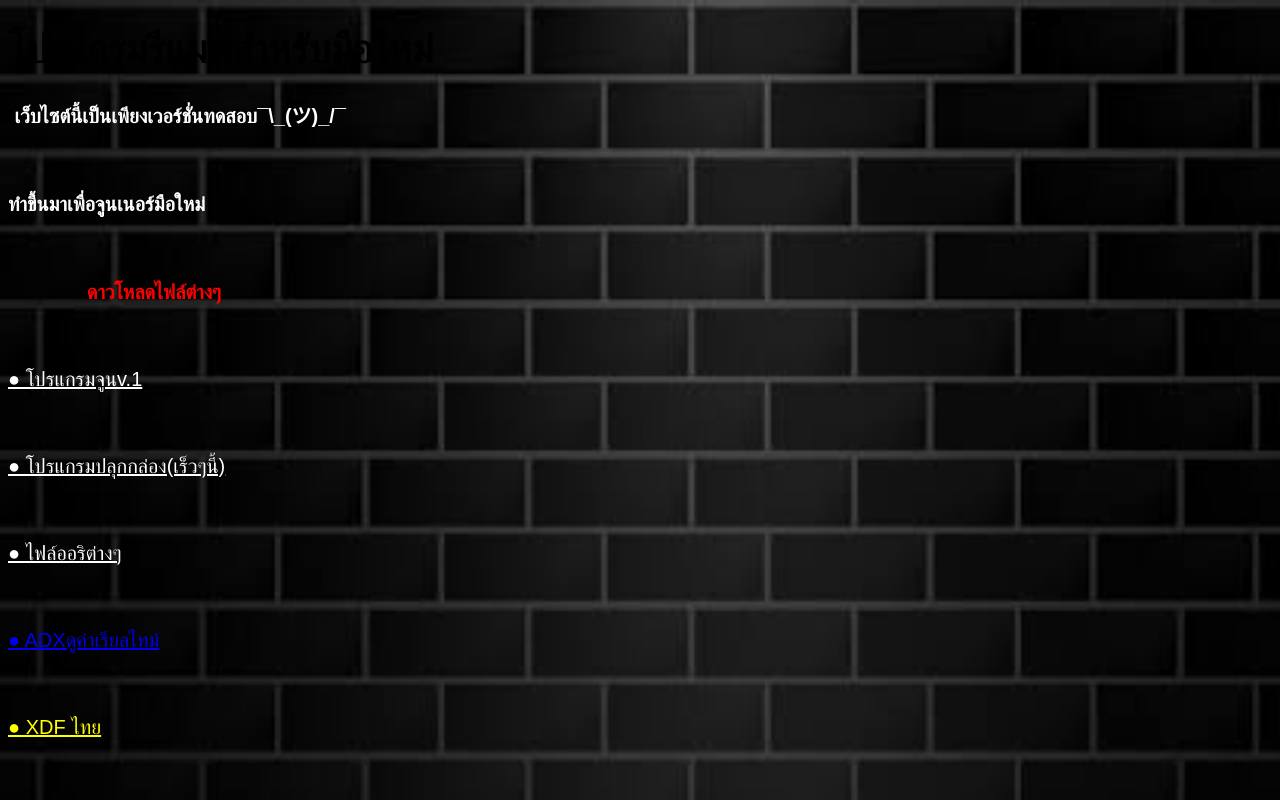
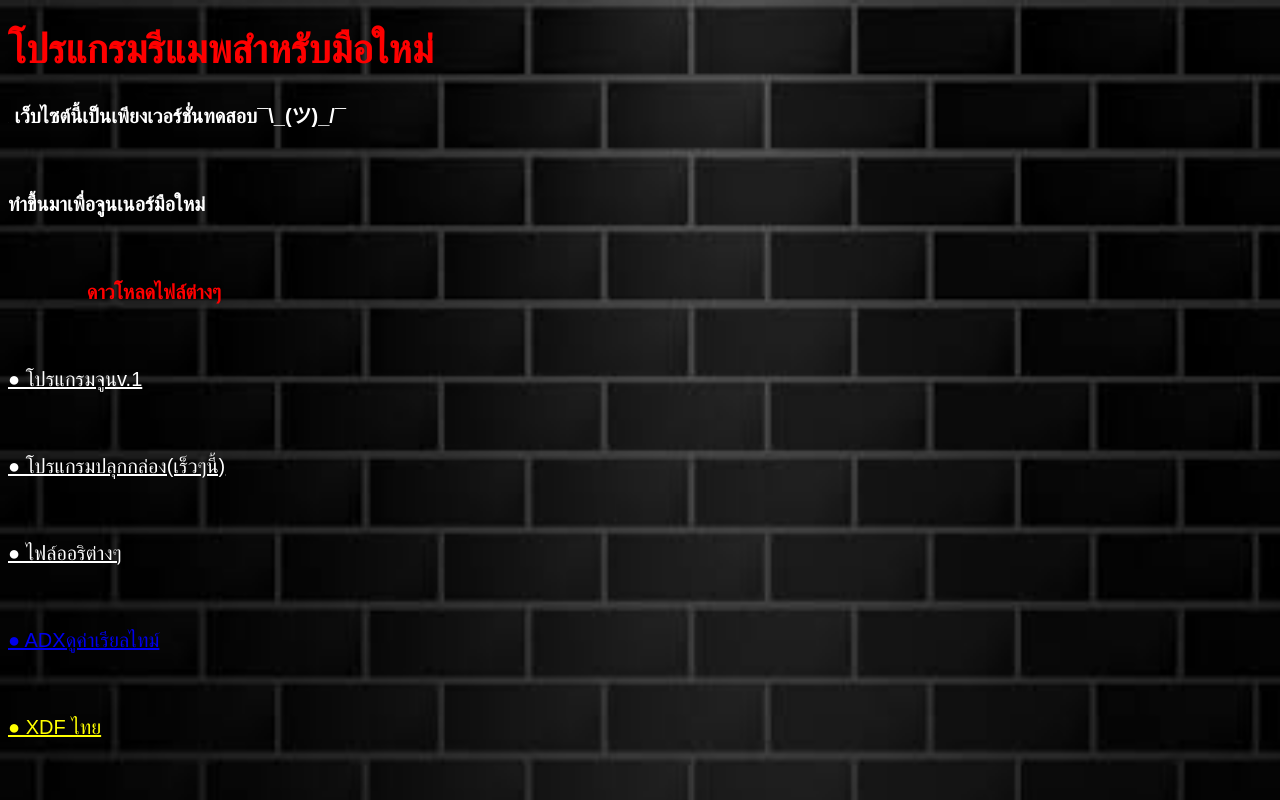
Before and after one commit to Nominaza/http, a plain HTML site: page index.html in a window 1280 px wide. Shown: the top 800 px of the page. Drawn offline with Linux system fonts and the light colour scheme; a web font is replaced by a local one.

Commit message:
Add files via upload

```diff
--- a/index.html
+++ b/index.html
@@ -35,7 +35,7 @@ body {
 
 <body>
 
-  <h1> <strong class="font-effect-shadow-multiple"style="color: light blue;"> โปรแกรมรีแมพสำหรับมือใหม่ </strong> </h1>
+  <h1> <strong class="font-effect-shadow-multiple"style="color: Red;"> โปรแกรมรีแมพสำหรับมือใหม่ </strong> </h1>
 
 <img src="background.jpg" alt="do_kung" width="1" height="1">
 
```
